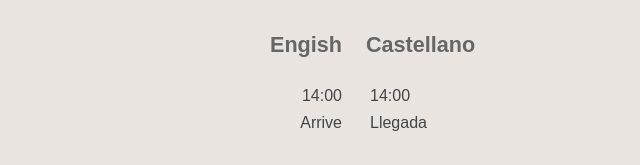
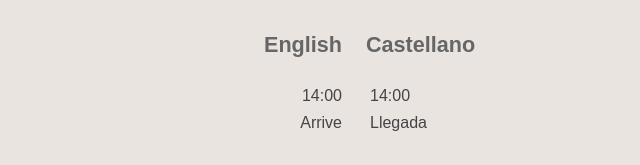
Before and after one commit to nordri/weddingweb, a plain HTML site: page www/programme.html in a window 1280 px wide. Shown: the part 786-951 px from the top of the page, 286-926 px from the left. Drawn offline with Linux system fonts and the light colour scheme.

Commit message:
Fix typo.

```diff
--- a/www/programme.html
+++ b/www/programme.html
@@ -60,7 +60,7 @@
 
 			<div class="row">
 				<div class="6u 12u$(xsmall)">
-					<h3>Engish</h3>
+					<h3>English</h3>
 
 					<ol class="programme">
 						<li>
```
